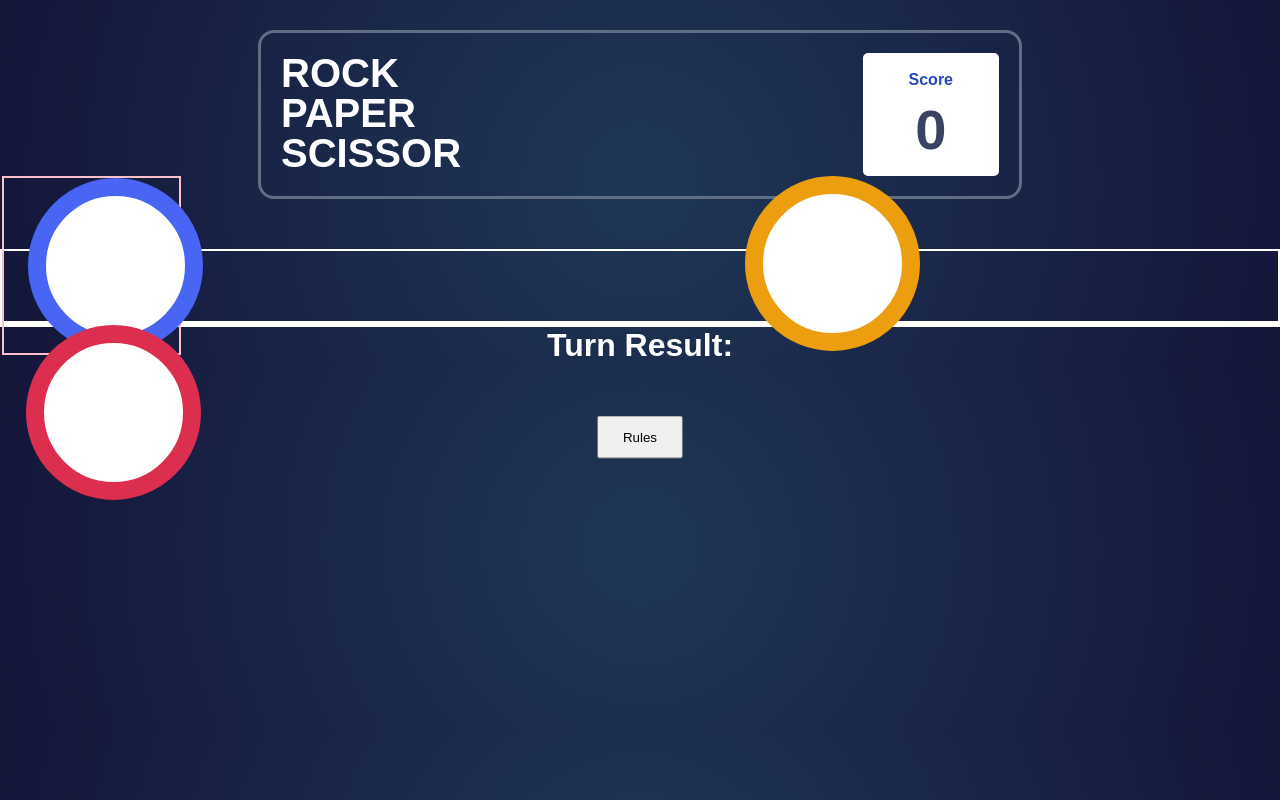
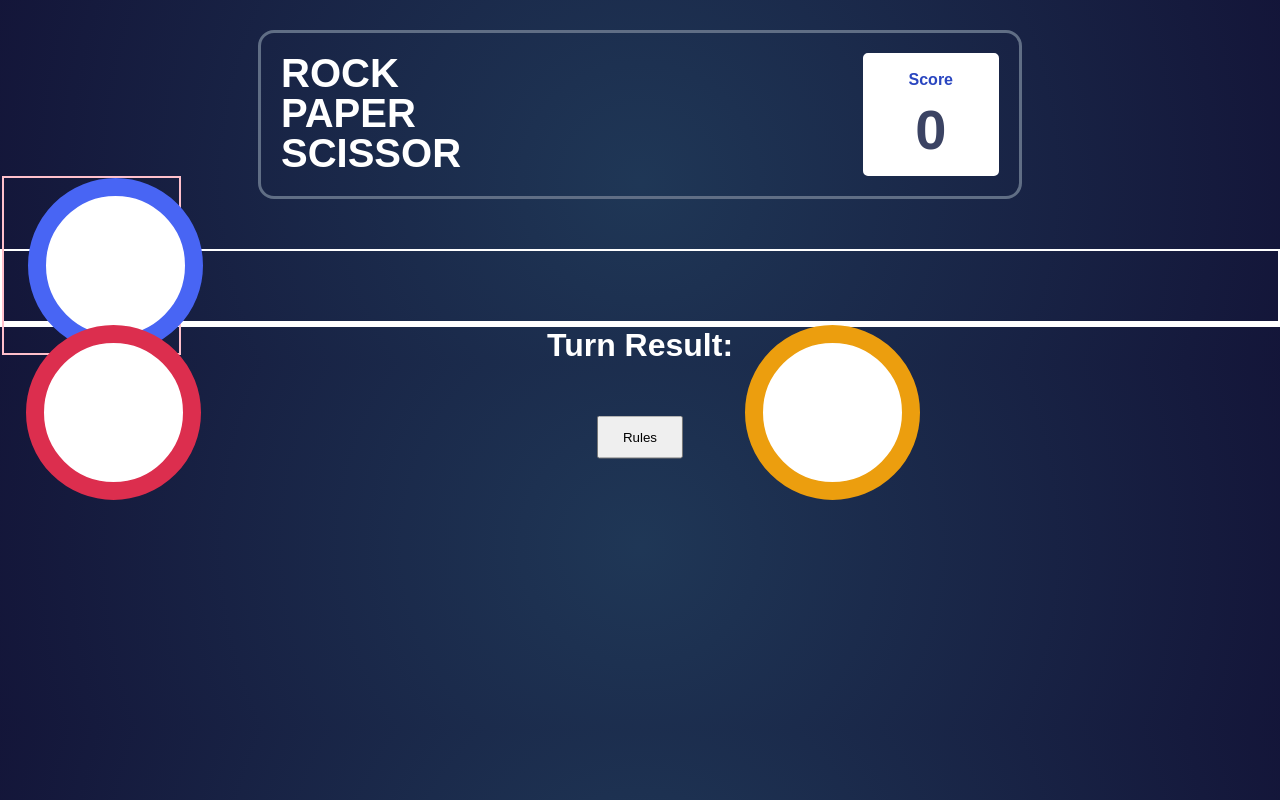
Before and after one commit to jshin720/rps_game, a React (Create React App) app: page / in a window 1280 px wide. Built offline with nearby package versions, Linux system fonts and the light colour scheme; no server answers; the HTML template or start-up script is replaced by a standard one.

Commit message:
working on css for icons buttons

```diff
--- a/src/App.css
+++ b/src/App.css
@@ -84,7 +84,7 @@
     position: fixed;
     /* border: 2px solid pink; */
     right: 30%;
-    top: 22%;
+    /* top: 22%; */
   }
   .scissors-btn {
     height: 175px;
```
